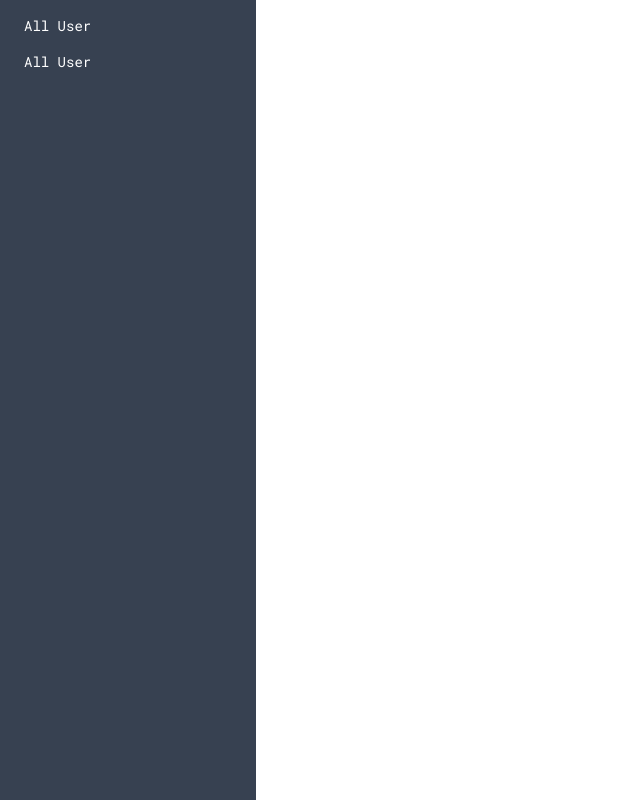
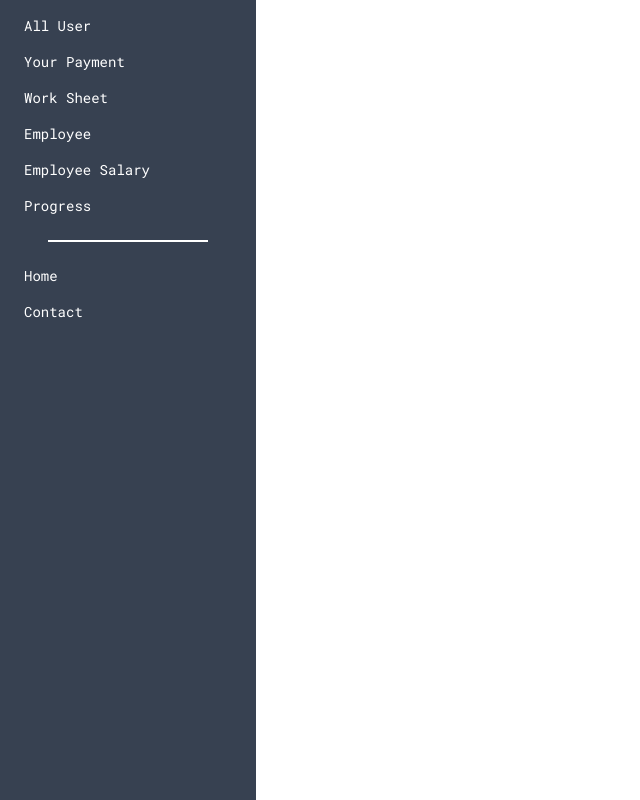
Before and after one commit to Muhammad-Sowrov/a12-cypherTech-client, a React (Vite) app: page /dashboard in a window 1280 px wide. Shown: the whole page, without its empty margins (0-640 px from the left). Built offline with nearby package versions, Linux system fonts and the light colour scheme; no server answers; sample sign-in values are in the browser's storage.

Commit message:
path & element added on Dashboard layout

```diff
--- a/src/Layout/Dashboard.jsx
+++ b/src/Layout/Dashboard.jsx
@@ -5,11 +5,40 @@ const Dashboard = () => {
     <div className="flex">
       <div className="w-64 min-h-screen bg-gray-700 text-white">
         <ul className="menu text-white">
-                    <li><NavLink to='dashboard/user'>All User</NavLink></li>
-                    <li><NavLink to='dashboard/users'>All User</NavLink></li>
+            {/* admin */}
+          <li className="hover:font-bold text-center">
+            <NavLink to="dashboard/all-employee-list">All User</NavLink>
+          </li>
 
+          {/* employee */}
+          <li className="hover:font-bold">
+            <NavLink to="dashboard/payment-history">Your Payment</NavLink>
+          </li>
+          <li className="hover:font-bold">
+            <NavLink to="dashboard/work-sheet">Work Sheet</NavLink>
+          </li>
+          {/* HR */}
+          <li className="hover:font-bold">
+            <NavLink to="dashboard/employee-list">Employee</NavLink>
+          </li>
+          <li className="hover:font-bold">
+            <NavLink to="dashboard/details/:slug">Employee Salary</NavLink>
+          </li>
+          <li className="hover:font-bold">
+            <NavLink to="dashboard/progress">Progress</NavLink>
+          </li>
+
+          {/* shared */}
+          <div className="border-b-2 border-solid border-white my-4 lg:mx-5 xl:mx-10" />
+          <li className="hover:font-bold text-center">
+            <NavLink to="/">Home</NavLink>
+          </li>
+          <li className="hover:font-bold">
+            <NavLink to="dashboard/contact">Contact</NavLink>
+          </li>
         </ul>
       </div>
+
       <div>
         <Outlet></Outlet>
       </div>
--- /dev/null
+++ b/src/Pages/Dashboard/AllEmployee/AllEmployee.jsx
@@ -0,0 +1,11 @@
+
+
+const AllEmployee = () => {
+    return (
+        <div>
+
+        </div>
+    );
+};
+
+export default AllEmployee;
--- /dev/null
+++ b/src/Pages/Dashboard/Employee/Employee.jsx
@@ -0,0 +1,11 @@
+
+
+const Employee = () => {
+    return (
+        <div>
+
+        </div>
+    );
+};
+
+export default Employee;
--- /dev/null
+++ b/src/Pages/Dashboard/PaymentHistory/PaymentHistory.jsx
@@ -0,0 +1,11 @@
+
+
+const PaymentHistory = () => {
+    return (
+        <div>
+
+        </div>
+    );
+};
+
+export default PaymentHistory;
--- /dev/null
+++ b/src/Pages/Dashboard/Progress/Progress.jsx
@@ -0,0 +1,11 @@
+
+
+const Progress = () => {
+    return (
+        <div>
+
+        </div>
+    );
+};
+
+export default Progress;
--- /dev/null
+++ b/src/Pages/Dashboard/Salary/Salary.jsx
@@ -0,0 +1,11 @@
+
+
+const Salary = () => {
+    return (
+        <div>
+
+        </div>
+    );
+};
+
+export default Salary;
--- a/src/Pages/Dashboard/User/User.jsx
+++ /dev/null
@@ -1,11 +0,0 @@
-
-
-const User = () => {
-    return (
-        <div>
-            all userrrrrr
-        </div>
-    );
-};
-
-export default User;
--- /dev/null
+++ b/src/Pages/Dashboard/WorkSheet/WorkSheet.jsx
@@ -0,0 +1,11 @@
+
+
+const WorkSheet = () => {
+    return (
+        <div>
+
+        </div>
+    );
+};
+
+export default WorkSheet;
```
Also changed, not shown: src/Route/Route.jsx (+30 -9 lines). Lines whose indentation alone changed are shown as unchanged.
